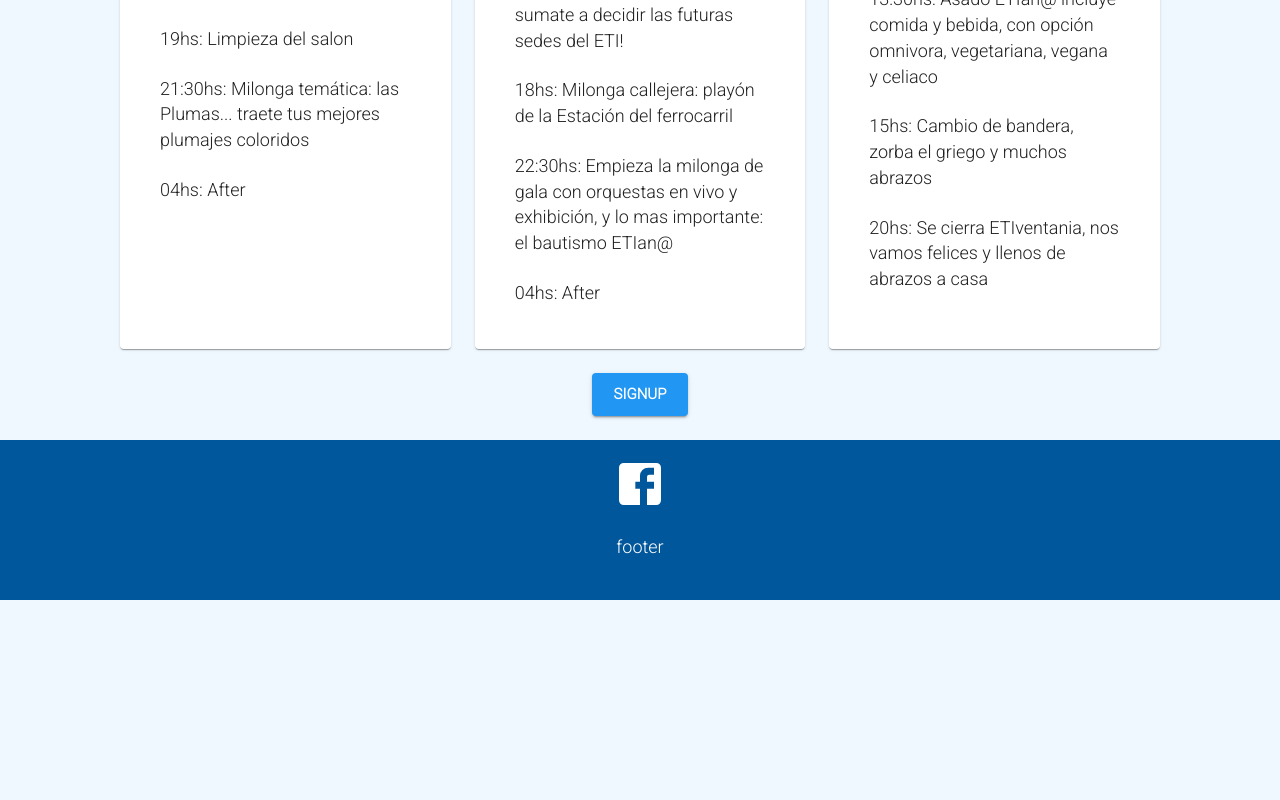
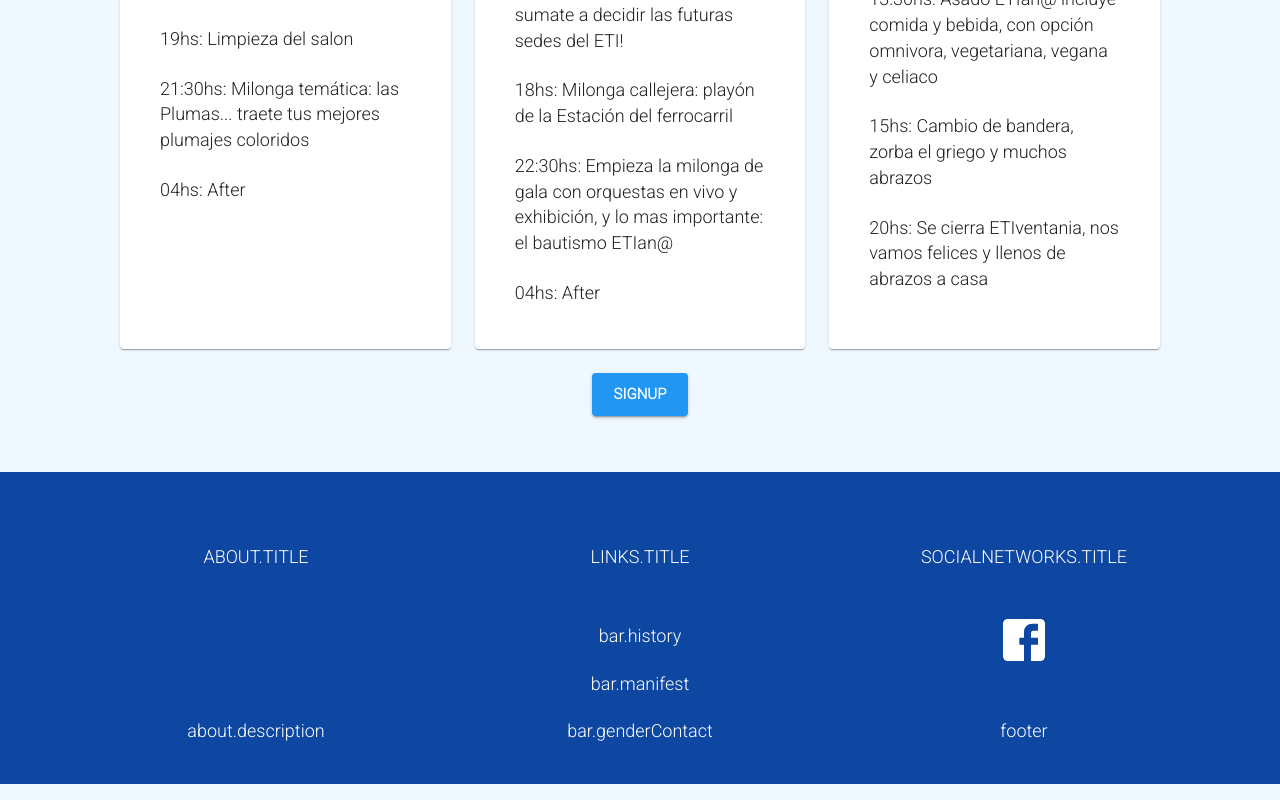
Before and after one commit to BuenosCodes/etitango-front, a React (Create React App) app: page / in a window 1280 px wide. Shown: the part 1994-2794 px from the top of the page. Before the commit the page ends 2594 px from the top, so only its background shows below. Built offline with nearby package versions, Linux system fonts and the light colour scheme; no server answers.

Commit message:
chore: update app footer style and add it to all pages

```diff
--- a/public/locales/es/footer.json
+++ b/public/locales/es/footer.json
@@ -1 +1,13 @@
-{ "footer": "Foro Tanguero del Interior" }
+{
+  "footer": "Foro Tanguero del Interior",
+  "about": {
+    "title": "Acerca del ETI",
+    "description": "El Encuentro Tanguero del Interior es una reunion de amantes del tango que viajamos por el pais compartiendo abrazos."
+  },
+  "links": {
+    "title": "Links ETIanos"
+  },
+  "socialNetworks": {
+    "title": "Nuestras redes sociales"
+  }
+}
--- a/src/App.js
+++ b/src/App.js
@@ -6,6 +6,7 @@ import { useState } from 'react';
 
 import withRoot from './components/withRoot';
 import EtiAppBar from './components/EtiAppBar';
+import AppFooter from './components/AppFooter';
 import { UserContext } from './helpers/UserContext';
 import HistoriaEti from './modules/home/historia-del-ETI/HistoriaEti';
 import ManifiestoETiano from './modules/home/manifiesto-etiano/ManifistoEtiano';
@@ -69,6 +70,7 @@ function App() {
           <Route path={ROUTES.PROFILE} element={<Profile />} />
           <Route path="/" element={<Home />} />
         </Routes>
+        <AppFooter />
       </UserContext.Provider>
     </div>
   );
--- a/src/components/AppFooter.js
+++ b/src/components/AppFooter.js
@@ -1,29 +1,89 @@
 import * as React from 'react';
-import { Grid, Link } from '@mui/material';
+import { Grid, Link, Typography } from '@mui/material';
 import FacebookIcon from '@mui/icons-material/Facebook';
 import { useTranslation } from 'react-i18next';
 import { SCOPES } from 'helpers/constants/i18n.ts';
 
 export default function AppFooter() {
-  const { t } = useTranslation(SCOPES.COMPONENTS.FOOTER, { useSuspense: false });
+  const { t } = useTranslation([SCOPES.COMPONENTS.FOOTER, SCOPES.COMPONENTS.BAR], {
+    useSuspense: false
+  });
+  const links = [
+    { href: '/historia-del-eti', title: t(`${SCOPES.COMPONENTS.BAR}.history`) },
+    { href: '/manifiesto-etiano', title: t(`${SCOPES.COMPONENTS.BAR}.manifest`) },
+    { href: '/comision-de-genero-contact', title: t(`${SCOPES.COMPONENTS.BAR}.genderContact`) }
+  ];
   return (
-    <Grid container>
-      <Grid item xs={12}>
+    <Grid
+      container
+      mt={2}
+      mb={2}
+      spacing={4}
+      paddingX={10}
+      paddingY={5}
+      sx={{ backgroundColor: 'secondary.dark' }}
+      alignContent={'center'}
+      justifyContent={'center'}
+      alignItems={'center'}
+    >
+      <Grid item xs={4}>
         <Grid
+          direction={'column'}
           container
-          direction="column"
-          alignItems="center"
-          spacing={2}
-          sx={{ bgcolor: 'info.dark', paddingBottom: 5 }}
+          alignItems={'center'}
+          justifyContent={'space-between'}
+          style={{ height: '25vh' }}
         >
-          <Grid item>
-            <Link href="http://facebook.com/groups/305562943758" target="_blank">
-              <FacebookIcon sx={{ color: 'white', fontSize: '56px' }} />
+          <Typography textAlign={'center'} color={'white'}>
+            {t('about.title').toUpperCase()}
+          </Typography>
+          <Typography textAlign={'center'} color={'white'}>
+            {t('about.description')}
+          </Typography>
+        </Grid>
+      </Grid>
+      <Grid item xs={4}>
+        <Grid
+          direction={'column'}
+          container
+          alignItems={'center'}
+          justifyContent={'space-between'}
+          style={{ height: '25vh' }}
+        >
+          <Typography textAlign={'center'} color={'white'} marginBottom={4}>
+            {t('links.title').toUpperCase()}
+          </Typography>
+          {links.map((link) => (
+            <Link
+              variant="p"
+              color="white"
+              underline="none"
+              display={'flex'}
+              href={link.href}
+              key={link.href}
+            >
+              {link.title}
             </Link>
-          </Grid>
-          <Grid item variant="body1" sx={{ color: 'white' }}>
+          ))}
+        </Grid>
+      </Grid>
+      <Grid item xs={4}>
+        <Grid
+          direction={'column'}
+          container
+          alignItems={'center'}
+          justifyContent={'space-between'}
+          style={{ height: '25vh' }}
+        >
+          <Typography textAlign={'center'} color={'white'}>
+            {t('socialNetworks.title').toUpperCase()}
+          </Typography>
+          <Link href="http://facebook.com/groups/305562943758" target="_blank">
+            <FacebookIcon sx={{ color: 'white', fontSize: '56px' }} />
+          </Link>
+          <Typography textAlign={'center'} color={'white'}>
             {t('footer')}
-          </Grid>
+          </Typography>
         </Grid>
       </Grid>
     </Grid>
--- a/src/modules/home/Home.js
+++ b/src/modules/home/Home.js
@@ -1,5 +1,4 @@
 import * as React from 'react';
-import AppFooter from '../../components/AppFooter';
 import Portada from './portada/Portada';
 import Cronograma from './cronograma/Cronograma';
 
@@ -8,8 +7,6 @@ function Index() {
     <React.Fragment>
       <Portada />
       <Cronograma />
-
-      <AppFooter />
     </React.Fragment>
   );
 }
```
